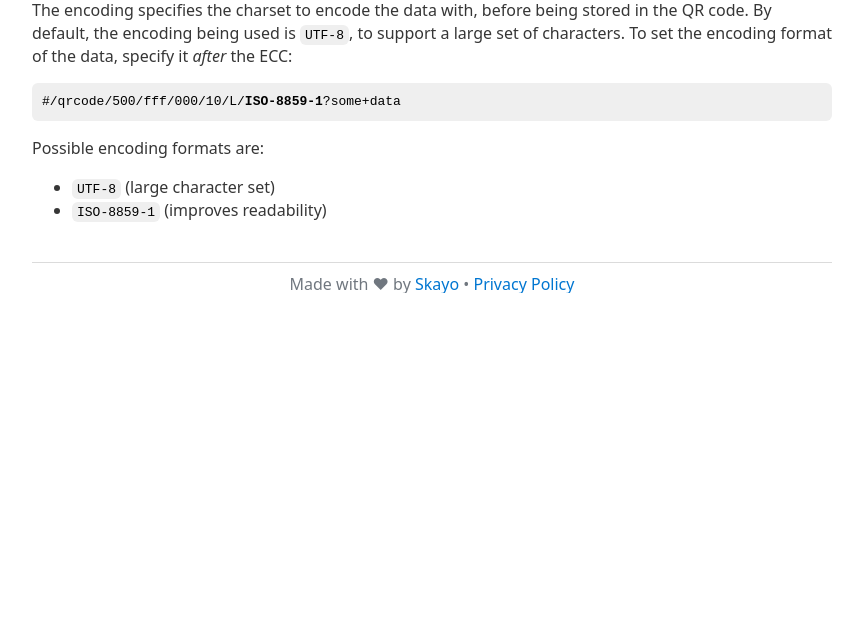
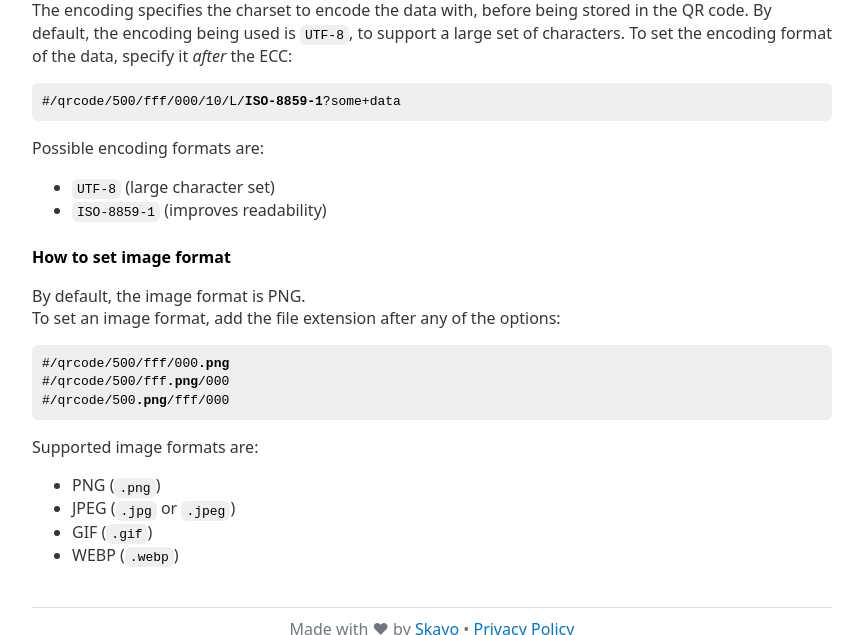
Before and after one commit to jonasgeiler/Mage, a PHP site: template resources/views/home.php in a window 1280 px wide. Shown: the part 5140-5775 px from the top of the page, without its empty margins (208-1071 px from the left). Before the commit the page ends 5433 px from the top, so only its background shows below. Run offline with PHP 8.4, Linux system fonts and the light colour scheme; the template is opened without the code that fills it: most values are stand-ins (such as "Sample title", 1, 10 or a date in 2020).

Commit message:
Added QR code supported image format section

```diff
--- a/resources/views/home.php
+++ b/resources/views/home.php
@@ -340,6 +340,25 @@ OR
 				<li><code>UTF-8</code> (large character set)</li>
 				<li><code>ISO-8859-1</code> (improves readability)</li>
 			</ul>
+
+
+			<h4>How to set image format</h4>
+			<p>
+				By default, the image format is PNG.<br />
+				To set an image format, add the file extension after any of the options:
+			</p>
+			<pre><code><?= $URL ?>/qrcode/500/fff/000<strong>.png</strong>
+<?= $URL ?>/qrcode/500/fff<strong>.png</strong>/000
+<?= $URL ?>/qrcode/500<strong>.png</strong>/fff/000</code></pre>
+			<p>
+				Supported image formats are:
+			</p>
+			<ul>
+				<li>PNG (<code>.png</code>)</li>
+				<li>JPEG (<code>.jpg</code> or <code>.jpeg</code>)</li>
+				<li>GIF (<code>.gif</code>)</li>
+				<li>WEBP (<code>.webp</code>)</li>
+			</ul>
 		</section>
 
 		<footer class="footer">
```
